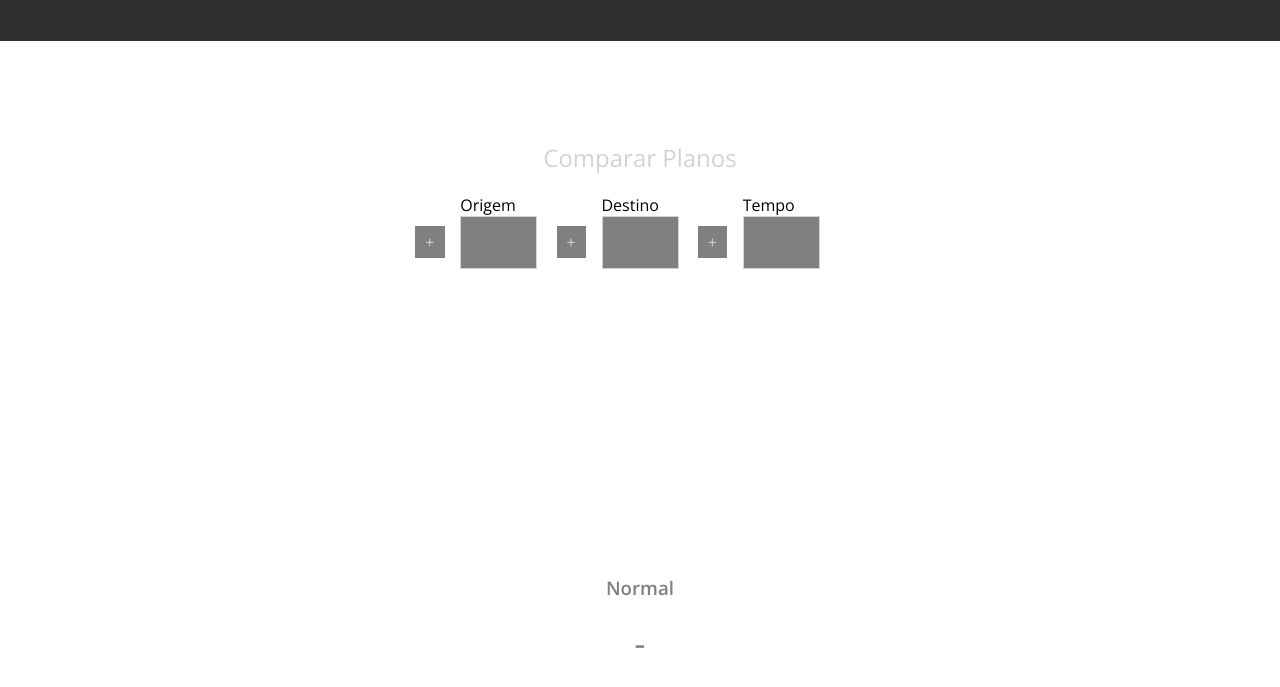
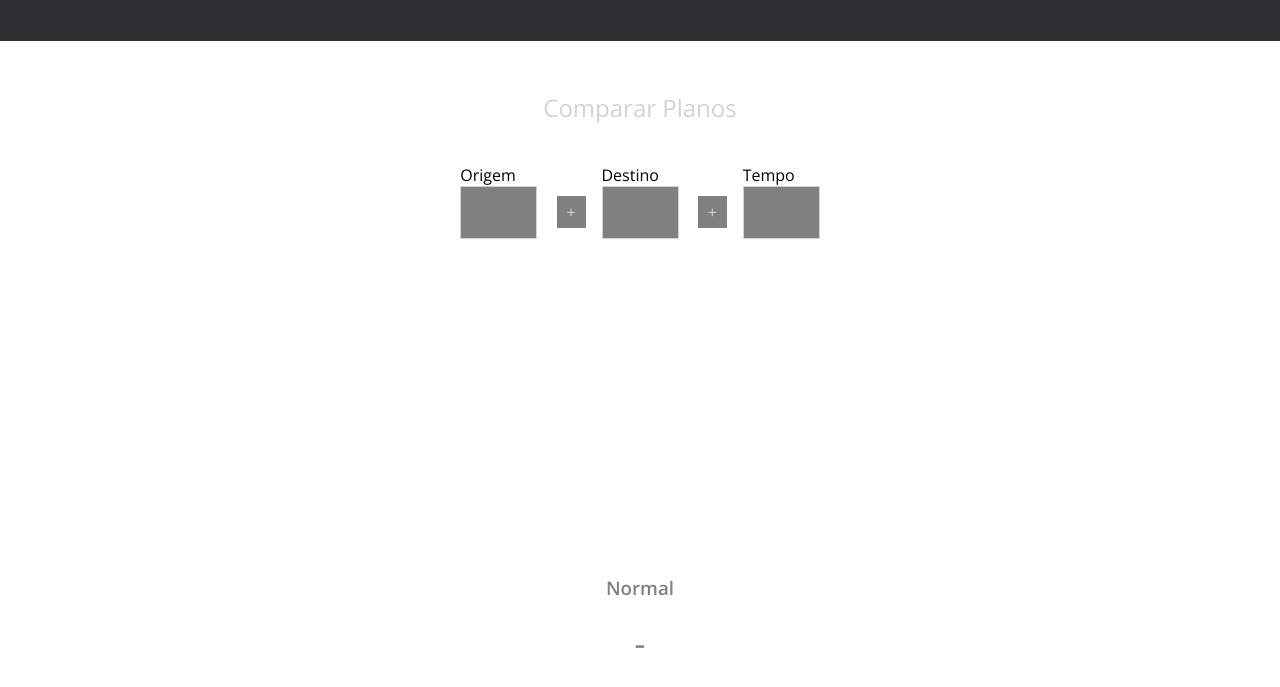
Before and after one commit to EduardoCHenrique/teste-scup, a website: page app/index.html in a window 1280 px wide. Shown: the part 99-786 px from the top of the page. Drawn offline with nearby package versions, Linux system fonts and the light colour scheme; files that its build step writes are made by us from their sources; no server answers; files whose address does not match are found by name.

Commit message:
arruma css :after do article

```diff
--- a/app/index.html
+++ b/app/index.html
@@ -13,9 +13,8 @@
   <header>
     <h1 id="brand">Fale <span>+</span><span class="smal">+</span></h1>
   </header>
-
+  <h2>Comparar Planos</h2>
   <article>
-    <h2>Comparar Planos</h2>
     <div class="select-wrapper">
       <label for="teste">Origem</label>
       <select id="teste" ng-model="callInfo.origin" ng-selected="callInfo.origin">
--- a/app/styles/main.scss
+++ b/app/styles/main.scss
@@ -33,15 +33,15 @@ body{
     }
   }
 
-  article::first-child .select-wrapper{background-color: red;}
+  h2{
+    color: $secondary-color ;
+    font-seize: 35px;
+    font-weight: 100;
+    margin-top: 50px;
+  }
 
   article{
-    padding-top: 80px;
-    h2{
-      color: $secondary-color ;
-      font-seize: 35px;
-      font-weight: 100;
-    }
+    padding-top: 20px;
     label{
       display: block;
       text-align: left;
@@ -50,7 +50,7 @@ body{
     .select-wrapper{
       display: inline-block;
       position: relative;
-      &:first-child{background-color: red;
+      &:first-child{
         &::before{
         display: none;
         }
```
